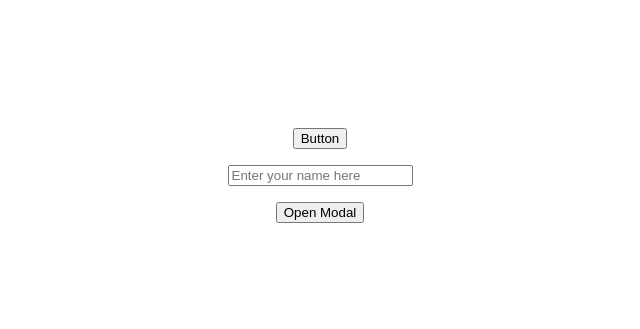
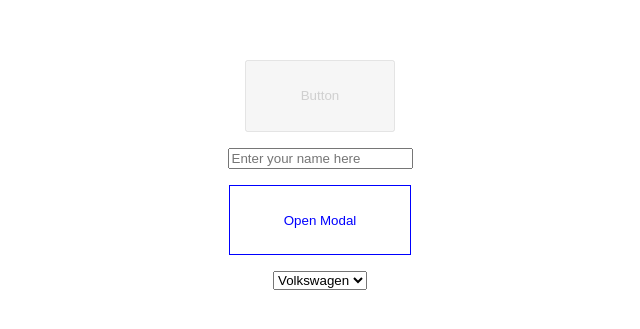
Before and after one commit to 80-Lines/trainee-program, a React (Create React App) app in the folder app/: page / in a window 1280 px wide. Shown: the part 225-554 px from the top of the page, without its empty margins (320-960 px from the left). Built offline with nearby package versions, Linux system fonts and the light colour scheme.

Commit message:
Added variant and intent style map to button (partial); Added select component

```diff
--- a/app/src/App.js
+++ b/app/src/App.js
@@ -1,16 +1,25 @@
 import React from "react";
 import Button from "./components/button";
 import Input from "./components/input";
+import Modal from "./components/modal";
+import Select from "./components/select";
 import Separator from "./components/separator";
-import Modal from "./components/modal";
 
 function App() {
   const [name, setName] = React.useState("");
   const [visible, setVisible] = React.useState(false);
+  const [selectedBrand, setSelectedBrand] = React.useState(2);
+
+  //TODO: Get db.json brands
+  const brands = [{ id: 1, name: "Citroen" }, { id: 2, name: "Volkswagen" }];
+  const options = brands.map(brand => ({
+    value: brand.id,
+    label: brand.name,
+  }));
 
   return (
     <Container>
-      <Button onClick={() => {}}>Button</Button>
+      <Button disabled onClick={() => { }}>Button</Button>
       <Separator />
       <Input
         id="name"
@@ -21,6 +30,8 @@ function App() {
       />
       <Separator />
       <Button
+        intent="primary"
+        variant="outline"
         onClick={() => {
           setVisible(true);
         }}
@@ -37,6 +48,8 @@ function App() {
         anim excepteur. Voluptate et sit ex do aliqua irure adipisicing dolor
         culpa ea do est. Laboris dolore magna minim incididunt aute.
       </Modal>
+      <Separator />
+      <Select value={selectedBrand} options={options} onChange={setSelectedBrand} />
     </Container>
   );
 }
--- a/app/src/components/button.js
+++ b/app/src/components/button.js
@@ -1,15 +1,38 @@
+import PropTypes from "prop-types";
 import React from "react";
-import PropTypes from "prop-types";
 
-const Button = ({ children, onClick, disabled, pending }) => {
+const Button = ({ children, intent, variant, onClick, disabled, pending }) => {
   return (
-    <button onClick={onClick} disabled={disabled || pending}>
+    <button onClick={onClick} disabled={disabled || pending}
+      style={{ ...styles, ...stylesMap[variant][intent], ...(disabled ? disabledStyles : {}) }}>
       {pending ? "Loading..." : children}
     </button>
   );
 };
 
 export default Button;
+
+const styles = {
+  padding: "2em 4em",
+}
+
+const disabledStyles = {
+  opacity: 0.56
+}
+
+const stylesMap = {
+  solid: {
+
+  },
+  outline: {
+    primary: {
+      background: "none",
+      border: "1px solid blue",
+      color: "blue"
+    }
+  },
+  ghost: {},
+}
 
 Button.propTypes = {
   children: PropTypes.node.isRequired,
@@ -21,4 +44,6 @@ Button.propTypes = {
 Button.defaultProps = {
   disabled: false,
   pending: false,
+  variant: "solid",
+  intent: "primary",
 };
--- /dev/null
+++ b/app/src/components/select.js
@@ -0,0 +1,10 @@
+function Select({ value, onChange, options }) {
+  return (
+    <select onChange={event => onChange?.(event.target.value)}>
+      {options.map(option =>
+        <option selected={option.value === value} value={option.value}>{option.label}</option>
+      )}
+    </select>)
+}
+
+export default Select;
```
Also changed, not shown: 1 other file (tests, documents, lock files or other folders).
